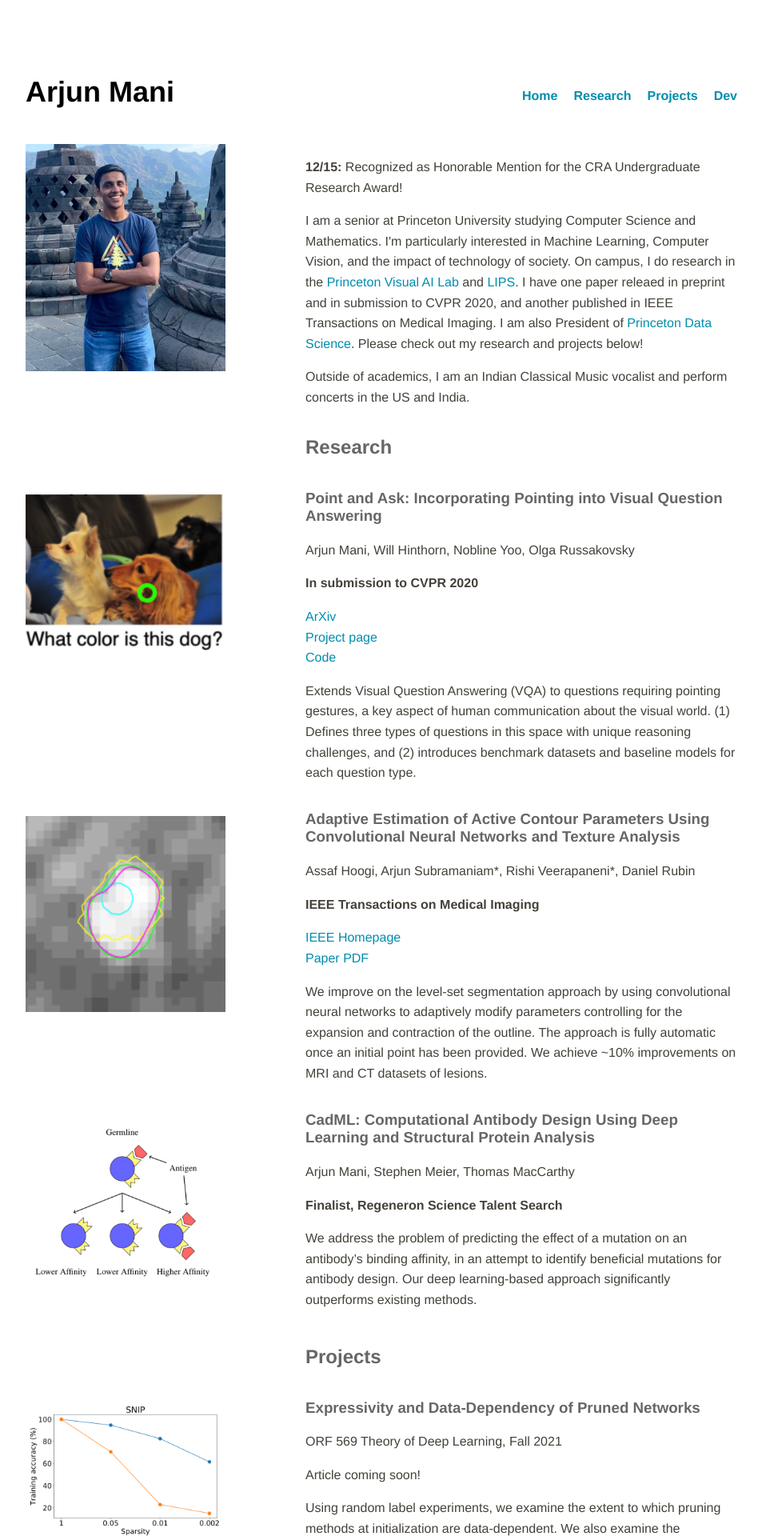
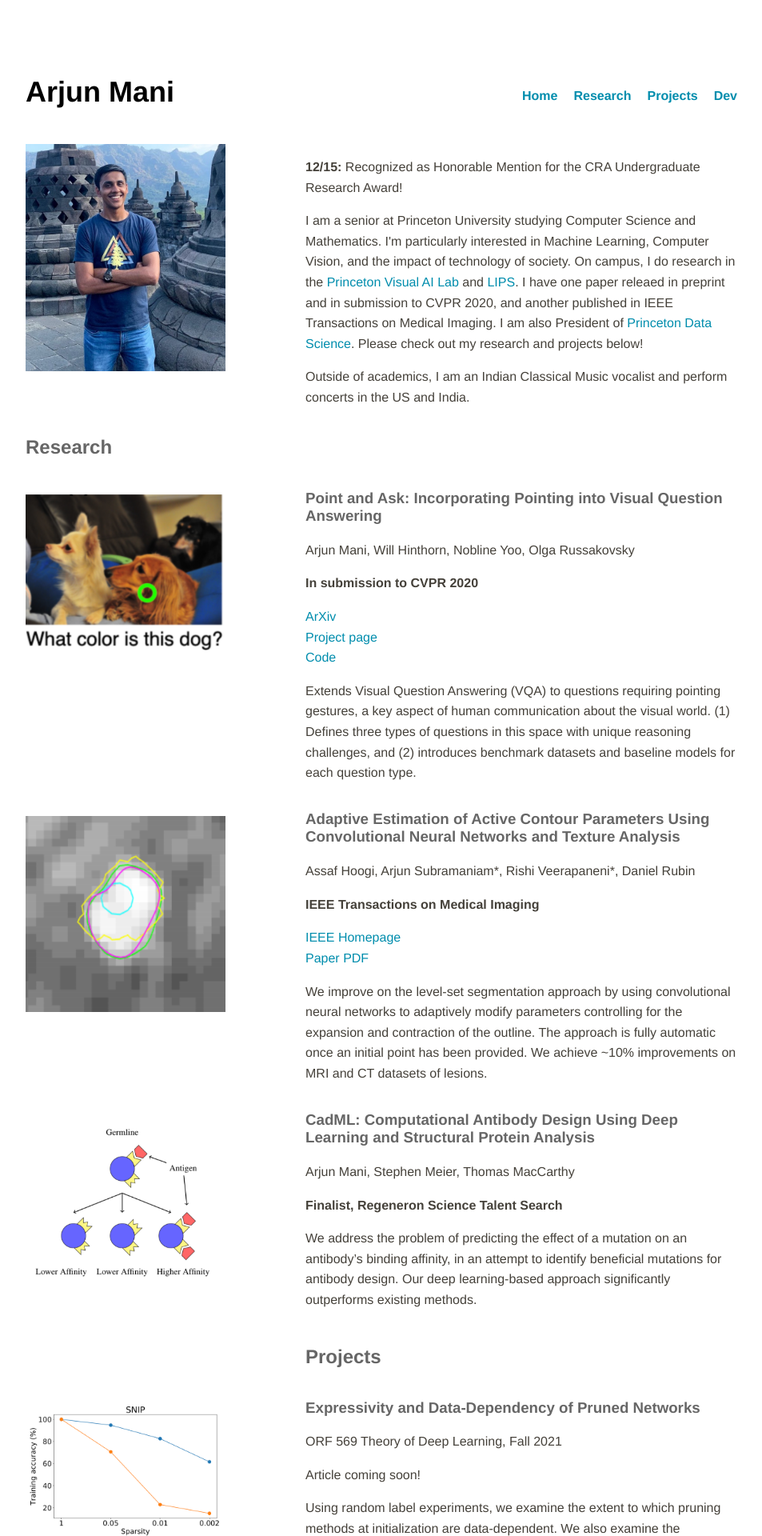
Before and after one commit to arjun-mani/arjun-mani.github.io, a Jekyll site: the page built from index.html, in a window 1280 px wide. Shown: the top 1920 px of the page at 80% size, without its empty margins (160-1113 px from the left). Built offline with Jekyll 4.4.1, drawn with Linux system fonts in a browser that asks for light colours.

Commit message:
Update index.html

```diff
--- a/index.html
+++ b/index.html
@@ -19,14 +19,16 @@ title: Home
 </div>
 
 
-<div class="divTableRow">
+<!-- <div class="divTableRow">
 	<div class="divTableCell">
 		&nbsp;
 	</div>
 	<div class="divTableCell">
 		<h2 id="Research">Research</h2>
 	</div>
-</div>
+</div> -->
+
+<h2 id="Research">Research</h2>
 
 <div class="divTableRow">
 	<div class="divTableCell">
```
